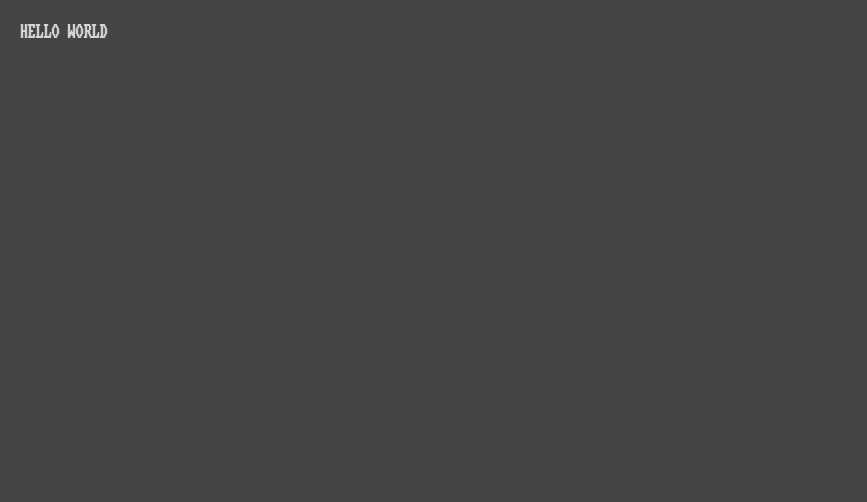
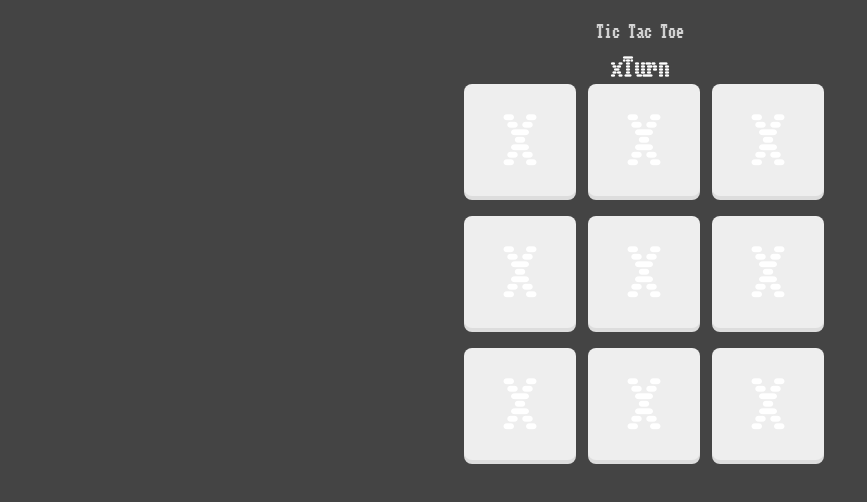
Before and after one commit to gregory-jolet/tic-tac-toe, a Next.js app: page / in a window 1280 px wide. Shown: the top 502 px of the page, without its empty margins (0-867 px from the left). Built offline with nearby package versions, Linux system fonts and the light colour scheme.

Commit message:
grid style

```diff
--- a/src/pages/index.tsx
+++ b/src/pages/index.tsx
@@ -1,6 +1,26 @@
-import Image from "next/image";
 
 
 export default function Game() {
-  return <h1>HELLO WORLD</h1>;
+  return (
+    <>
+      <h1 className="text-center">Tic Tac Toe</h1>
+      <div className="max-w-23 mx-auto p-2 d-flex justify-center items-center">
+        <div className="text-center text-2xl tracking-normal">
+          <p>xTurn</p>
+        </div>
+        <div className="grid grid-cols-3 gap-5">
+          {[...Array(9)].map((v, idx) => {
+            return (
+              <div
+
+                key={idx}
+                className="bg-square rounded-lg shadow-square text-center text-6xl leading-loose w-28 h-28 cursor-pointer">
+                X
+              </div>
+            );
+          })}
+        </div>
+      </div>
+    </>
+  );
 }
--- a/src/styles/globals.css
+++ b/src/styles/globals.css
@@ -1,6 +1,10 @@
 @tailwind base;
 @tailwind components;
 @tailwind utilities;
+
+* {
+  box-sizing: border-box;
+}
 
 /* Font */
 @layer base {
--- a/tailwind.config.ts
+++ b/tailwind.config.ts
@@ -2,21 +2,22 @@ import type { Config } from "tailwindcss";
 
 const config: Config = {
   content: [
-    "./src/pages/**/*.{js,ts,jsx,tsx,mdx}",
-    "./src/components/**/*.{js,ts,jsx,tsx,mdx}",
-    "./src/app/**/*.{js,ts,jsx,tsx,mdx}",
+    "./src/**/*.{js,ts,jsx,tsx,mdx}"
   ],
   theme: {
-    extend: {
-      fontFamily: {
-        workbench: 'Workbench'
-      },
-      backgroundImage: {
-        "gradient-radial": "radial-gradient(var(--tw-gradient-stops))",
-        "gradient-conic":
-          "conic-gradient(from 180deg at 50% 50%, var(--tw-gradient-stops))",
-      },
+    fontFamily: {
+      workbench: 'Workbench'
     },
+    backgroundColor: {
+      'square': '#eee'
+    },
+    boxShadow: {
+      'square': '0px 4px #ddd'
+    },
+    maxWidth: {
+      '23': '23rem'
+    },
+    extend: {},
   },
   plugins: [],
 };
```
